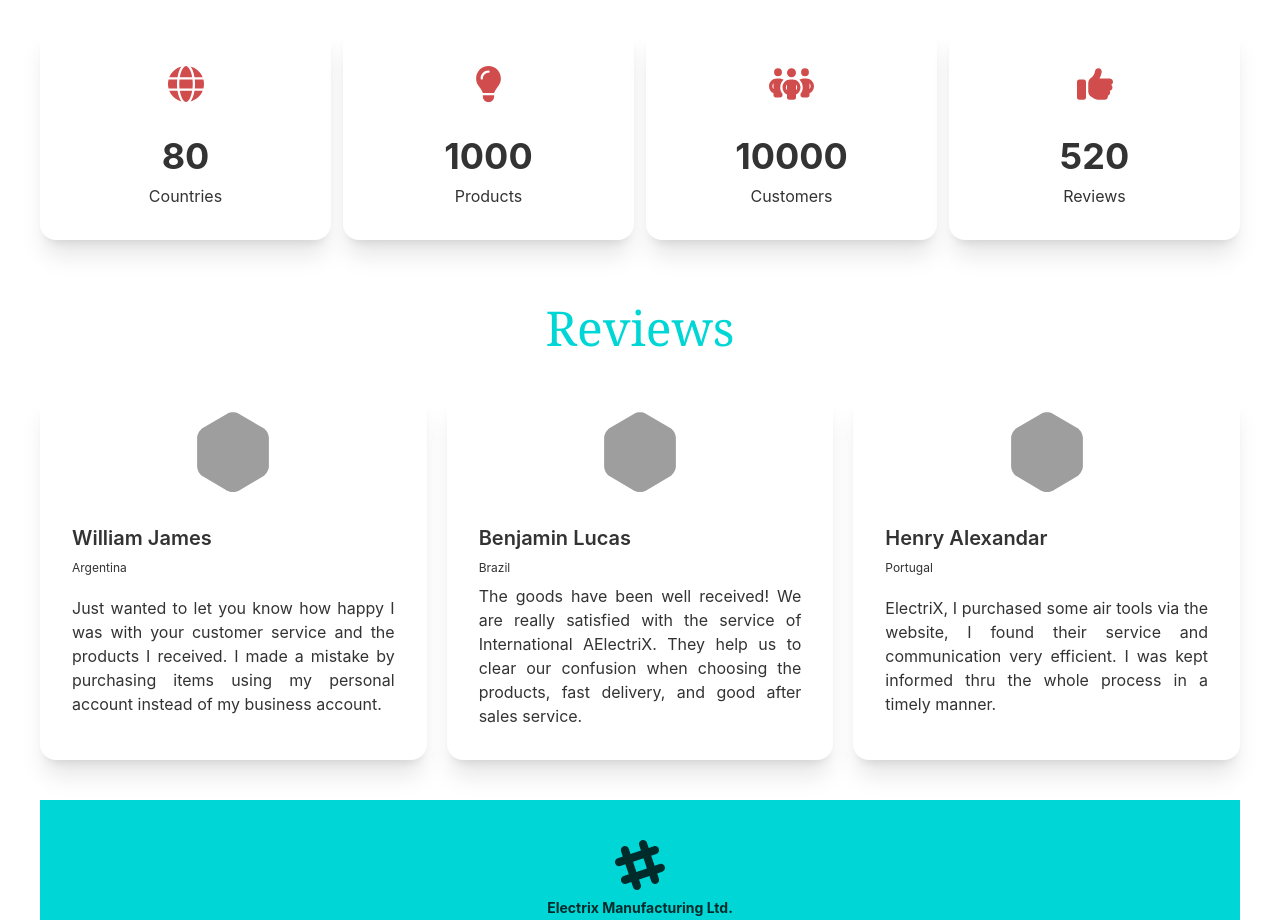
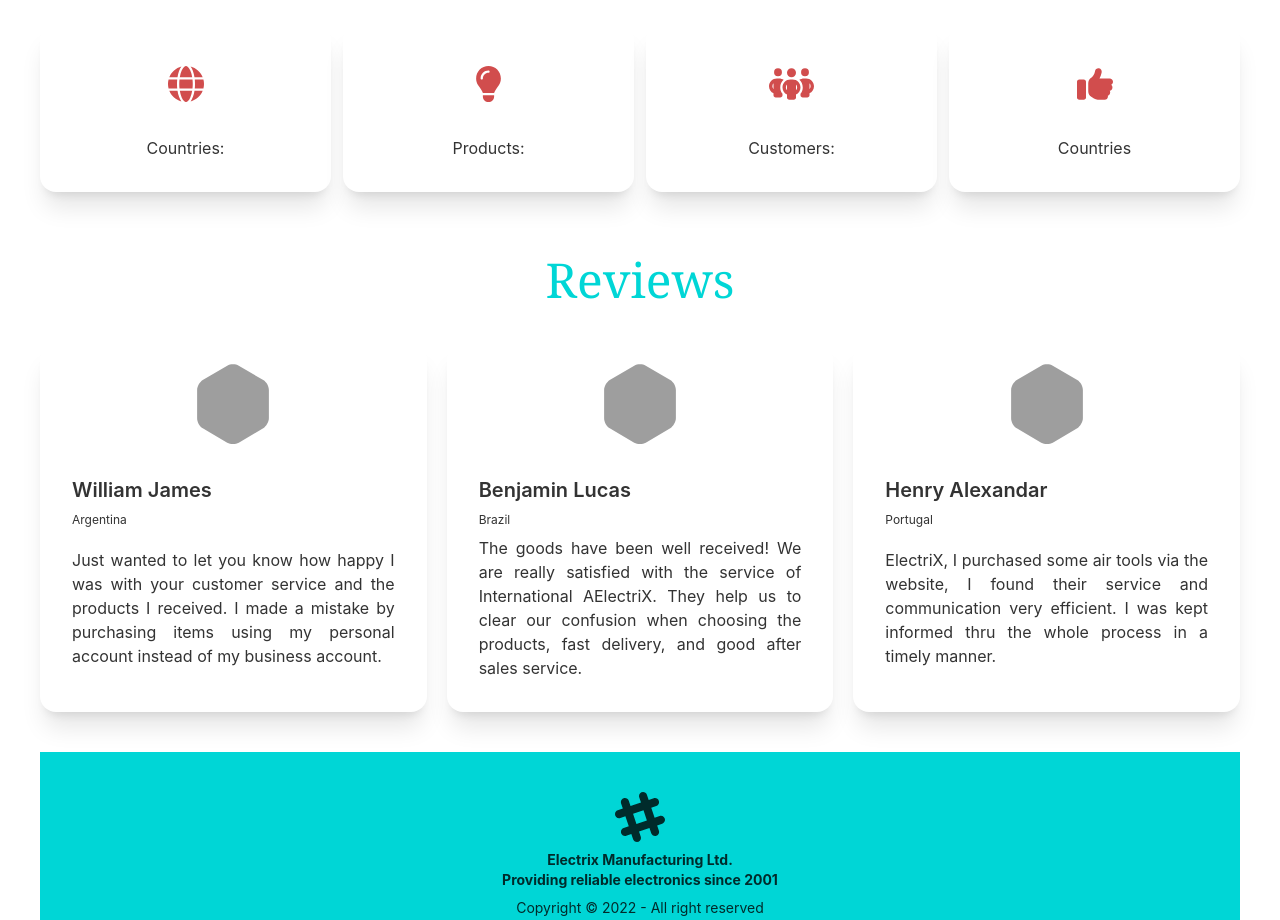
Before and after one commit to meraj191-35-2735/electric-manufacture-client, a React (Create React App) app: page / in a window 1280 px wide. Shown: the part 2240-3160 px from the top of the page. Built offline with nearby package versions, Linux system fonts and the light colour scheme; grey boxes are pictures that could not be loaded; a web font is replaced by a local one.

Commit message:
visiblity sensor added

```diff
--- a/package.json
+++ b/package.json
@@ -15,6 +15,7 @@
     "react-dom": "^18.1.0",
     "react-router-dom": "^6.3.0",
     "react-scripts": "5.0.1",
+    "react-visibility-sensor": "^5.1.1",
     "web-vitals": "^2.1.4"
   },
   "scripts": {
--- a/src/Pages/Home/BusinessSummary.js
+++ b/src/Pages/Home/BusinessSummary.js
@@ -7,6 +7,7 @@ import {
   faThumbsUp,
 } from "@fortawesome/free-solid-svg-icons";
 import CountUp from "react-countup";
+import VisibilitySensor from "react-visibility-sensor";
 
 const BusinessSummary = () => {
   return (
@@ -14,6 +15,7 @@ const BusinessSummary = () => {
       <h1 className="text-center text-5xl text-primary my-10 font-serif">
         Why You Can Trust!
       </h1>
+
       <div className="grid grid-cols-1 lg:grid-cols-4 gap-3">
         <div class="card bg-base-100 shadow-xl">
           <figure class="px-10 pt-10">
@@ -22,18 +24,25 @@ const BusinessSummary = () => {
             </p>
           </figure>
           <div class="card-body items-center text-center">
+            <VisibilitySensor>
+              {({ isVisible }) => (
+                <div>
+                  <p>Countries: </p>
+                  {isVisible ? (
                     <h2 class="text-center text-4xl font-bold ">
-              {" "}
                       <CountUp
                         start={1}
                         end={8}
-                duration={2}
+                        duration={3}
                         separator=" "
                         decimals={1}
                         decimal=""
                       ></CountUp>
                     </h2>
-            <p>Countries</p>
+                  ) : null}
+                </div>
+              )}
+            </VisibilitySensor>
           </div>
         </div>
         <div class="card bg-base-100 shadow-xl">
@@ -43,17 +52,25 @@ const BusinessSummary = () => {
             </p>
           </figure>
           <div class="card-body items-center text-center">
+            <VisibilitySensor>
+              {({ isVisible }) => (
+                <div>
+                  <p>Products: </p>
+                  {isVisible ? (
                     <h2 class="text-center text-4xl font-bold ">
                       <CountUp
                         start={1}
-                end={100}
-                duration={2}
-                separator=" "
-                decimals={1}
-                decimal=""
+                        end={2}
+                        duration={3}
+                        separator=""
+                        decimals={3}
+                        decimal=","
                       ></CountUp>
                     </h2>
-            <p>Products</p>
+                  ) : null}
+                </div>
+              )}
+            </VisibilitySensor>
           </div>
         </div>
         <div class="card  bg-base-100 shadow-xl">
@@ -63,18 +80,25 @@ const BusinessSummary = () => {
             </p>
           </figure>
           <div class="card-body items-center text-center">
+            <VisibilitySensor>
+              {({ isVisible }) => (
+                <div>
+                  <p>Customers: </p>
+                  {isVisible ? (
                     <h2 class="text-center text-4xl font-bold ">
-              {" "}
                       <CountUp
                         start={1}
-                end={100}
-                duration={2}
+                        end={10}
+                        duration={3}
                         separator=" "
-                decimals={2}
-                decimal=""
+                        decimals={3}
+                        decimal=","
                       ></CountUp>
                     </h2>
-            <p>Customers</p>
+                  ) : null}
+                </div>
+              )}
+            </VisibilitySensor>
           </div>
         </div>
         <div class="card bg-base-100 shadow-xl">
@@ -84,18 +108,25 @@ const BusinessSummary = () => {
             </p>
           </figure>
           <div class="card-body items-center text-center">
+            <VisibilitySensor>
+              {({ isVisible }) => (
+                <div>
+                  <p>Countries</p>
+                  {isVisible ? (
                     <h2 class="text-center text-4xl font-bold ">
-              {" "}
                       <CountUp
                         start={1}
-                end={52}
-                duration={2}
+                        end={5}
+                        duration={3}
                         separator=" "
-                decimals={1}
+                        decimals={2}
                         decimal=""
                       ></CountUp>
                     </h2>
-            <p>Reviews</p>
+                  ) : null}
+                </div>
+              )}
+            </VisibilitySensor>
           </div>
         </div>
       </div>
```
Also changed, not shown: 1 other file (tests, documents, lock files or other folders). Lines whose indentation alone changed are shown as unchanged.
